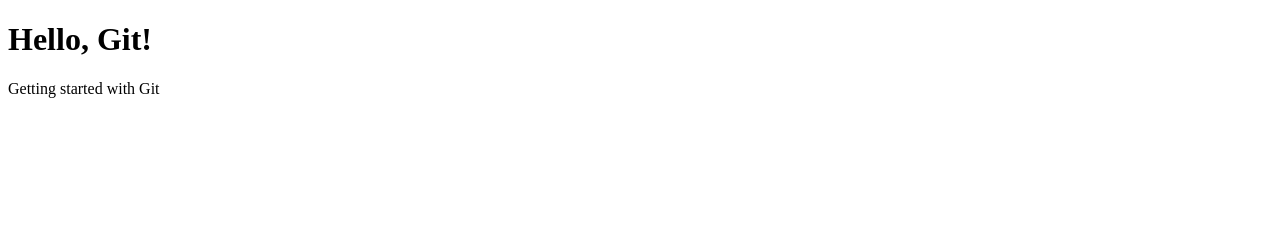
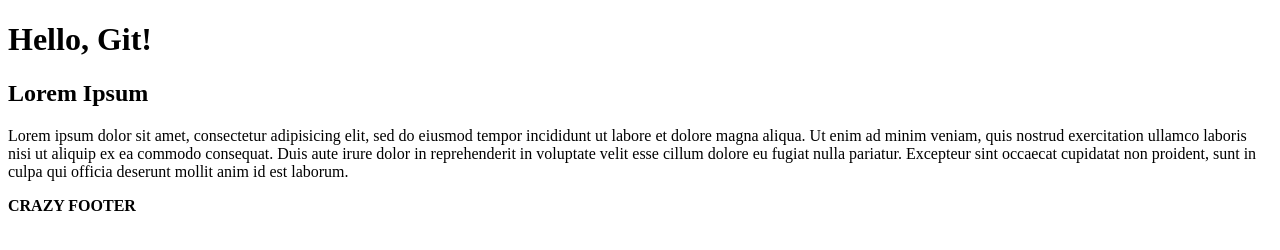
Before and after one commit to Kenzyoneill/hellogit, a plain HTML site: page index.html in a window 1280 px wide. Drawn offline with Linux system fonts and the light colour scheme.

Commit message:
added crazy footer

```diff
--- a/index.html
+++ b/index.html
@@ -8,9 +8,14 @@
     <header>
       <h1>Hello, Git!</h1>
     </header>
-    <p>
-    Getting started with Git
-    </p>
+    <main>
+      <h2>Lorem Ipsum</h2>
+      <p>Lorem ipsum dolor sit amet, consectetur adipisicing elit, sed do eiusmod tempor incididunt ut labore et dolore magna aliqua. Ut enim ad minim veniam, quis nostrud exercitation ullamco laboris nisi ut aliquip ex ea commodo consequat. Duis aute irure dolor in reprehenderit in voluptate velit esse cillum dolore eu fugiat nulla pariatur. Excepteur sint occaecat cupidatat non proident, sunt in culpa qui officia deserunt mollit anim id est laborum.</p>
+
+    </main>
+    <footer>
+      <strong>CRAZY FOOTER</strong>
+    </footer>
 
   </body>
 </html>
```
